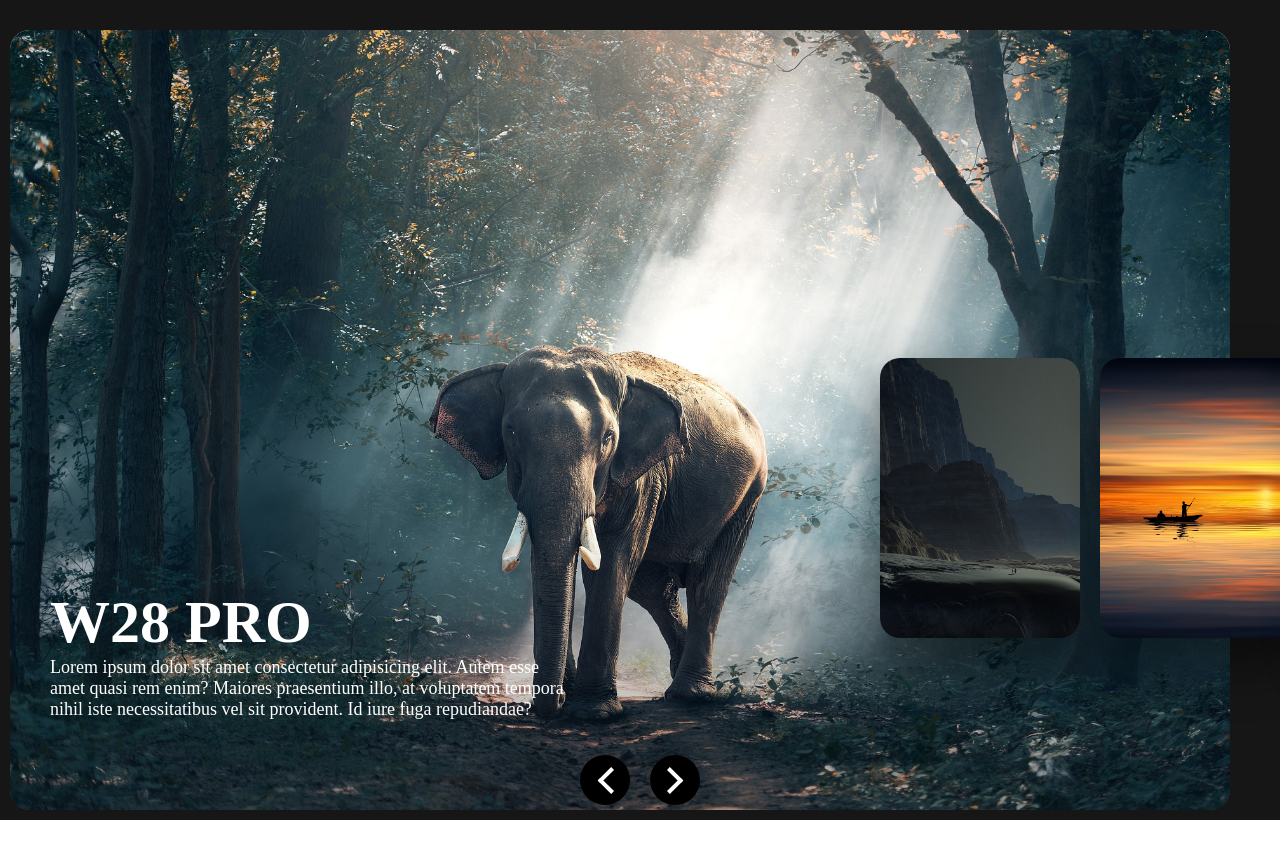
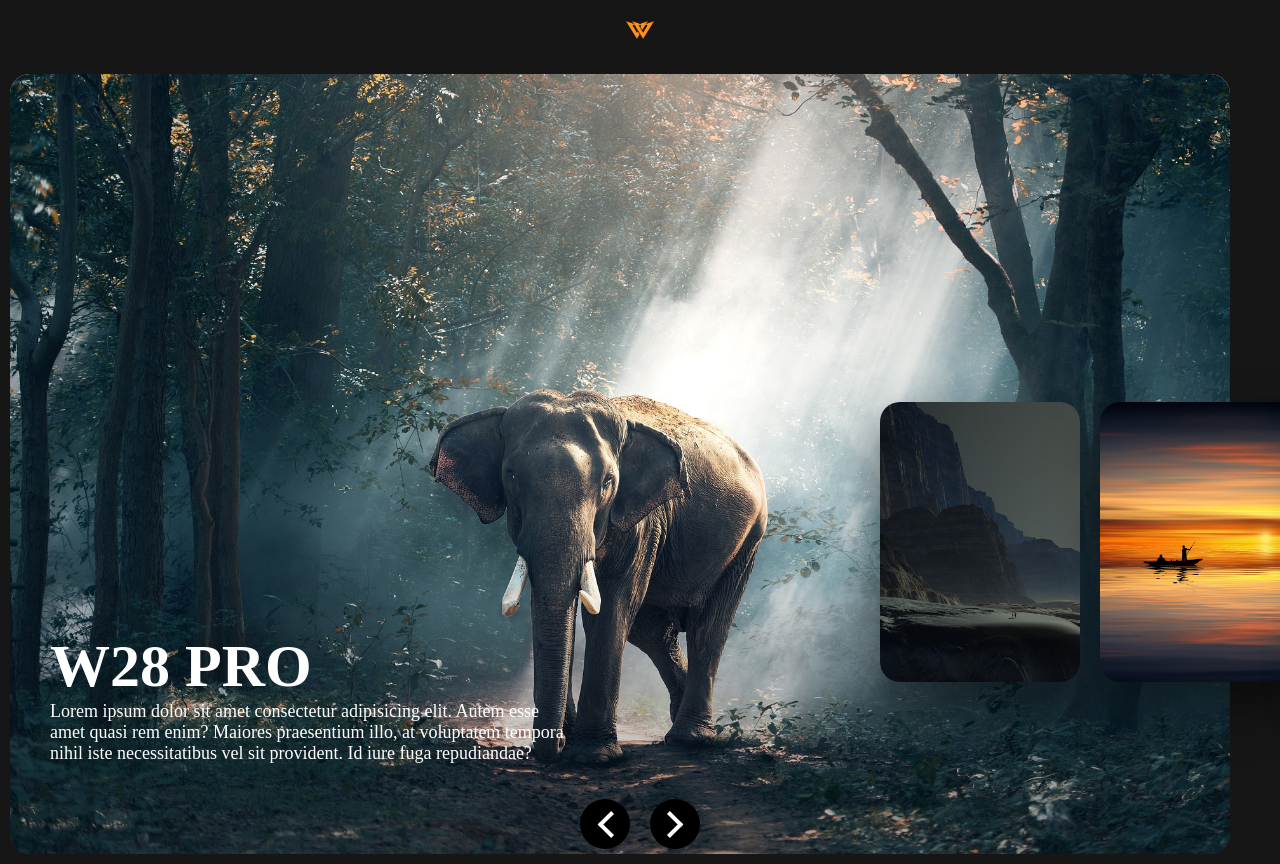
Before and after one commit to Lojawohtech/catalogo, a plain HTML site: page index.html in a window 1280 px wide. Before the commit the page ends 820 px from the top, so only its background shows below. Drawn offline with Linux system fonts and the light colour scheme.

Commit message:
Add files via upload

```diff
--- a/css/style.css
+++ b/css/style.css
@@ -19,19 +19,15 @@ header {
 }
 
 .logo-container {
-  position: absolute;
-  top: 20px;
-  left: 50%;
-  transform: translateX(-50%);
-  max-width: 100px;
+  width: 100%;
+  max-width: 200px;
+  padding: 0 80px;
 }
 
 .logo {
   width: 100%;
-  height: auto;
-  display: block;
+
 }
-
 .container {
   position: relative;
   width: 100vw;
@@ -42,14 +38,12 @@ header {
   justify-content: center;
   background: #161616;
 }
-
 .slider {
   position: absolute;
   inset: 10px 50px 10px 10px;
   background: #222;
   border-radius: 20px;
 }
-
 .slider .slides {
   position: absolute;
   top: 60%;
@@ -66,7 +60,6 @@ header {
   justify-content: flex-start;
   align-items: flex-end;
 }
-
 .slides:nth-child(1),
 .slides:nth-child(2) {
   position: absolute;
@@ -77,34 +70,28 @@ header {
   transform: translateY(0);
   box-shadow: 0 25px 50px rgba(0, 0, 0, 0);
 }
-
 .slides:nth-child(3) {
   left: calc(50% + 260px);
   background-size: cover;
 }
-
 .slides:nth-child(4) {
   left: calc(50% + 480px);
   background-size: cover;
 }
-
 .slides:nth-child(5) {
   left: calc(50% + 700px);
   background-size: cover;
 }
-
 .slides:nth-child(6) {
   left: calc(50% + 1000px);
   background-size: cover;
 }
-
 .buttons {
   position: absolute;
   bottom: 15px;
   display: flex;
   gap: 20px;
 }
-
 .buttons span {
   position: relative;
   width: 50px;
@@ -116,7 +103,6 @@ header {
   justify-content: center;
   border-radius: 50%;
 }
-
 .buttons span::before {
   content: "";
   position: absolute;
@@ -126,15 +112,12 @@ header {
   border-right: 4px solid #fff;
   transform: rotate(225deg) translate(-4px, 4px);
 }
-
 .buttons span:nth-child(2)::before {
   transform: rotate(-315deg) translate(-4px, 4px);
 }
-
 .buttons span:active {
   opacity: 0.5;
 }
-
 .content {
   position: relative;
   padding: 40px;
@@ -146,18 +129,15 @@ header {
   opacity: 0;
   color: #fff;
 }
-
 .slides:nth-child(1) .content,
 .slides:nth-child(2) .content {
   opacity: 1;
   transition-delay: 0.5s;
 }
-
 h2 {
   font-size: 60px;
   font-weight: 600;
 }
-
 p {
   font-size: 18px;
 }
@@ -167,14 +147,12 @@ p {
     position: absolute;
     inset: 40px 40px 200px 40px;
   }
-
   .slider .slides {
     width: 100px;
     height: 100px;
     top: initial;
     bottom: -170px;
   }
-
   .slider .slides:nth-child(1),
   .slider .slides:nth-child(2) {
     top: initial;
@@ -182,37 +160,32 @@ p {
     width: 100%;
     height: 100%;
   }
-
   .slider .slides:nth-child(3) {
     left: 0;
   }
-
   .slider .slides:nth-child(4) {
     left: 120px;
   }
-
   .slider .slides:nth-child(5) {
     left: 240px;
   }
-
   .content {
     margin-bottom: 20px;
     max-width: 400px;
   }
-
   h2 {
     font-size: 30px;
   }
-
   p {
     font-size: 14px;
   }
 }
 
-.oft {
-  background-color: #222;
-  font-family: 'Trebuchet MS', 'Lucida Sans Unicode', 'Lucida Grande', 'Lucida Sans', Arial, sans-serif;
-  color: aliceblue;
-  margin: 5%;
-  border: 50px;
+.oft{
+
+   background-color: #222;
+   font-family: 'Trebuchet MS', 'Lucida Sans Unicode', 'Lucida Grande', 'Lucida Sans', Arial, sans-serif ;
+   color: aliceblue;
+   margin: 5%;
+   border: 50px;
 }
```
